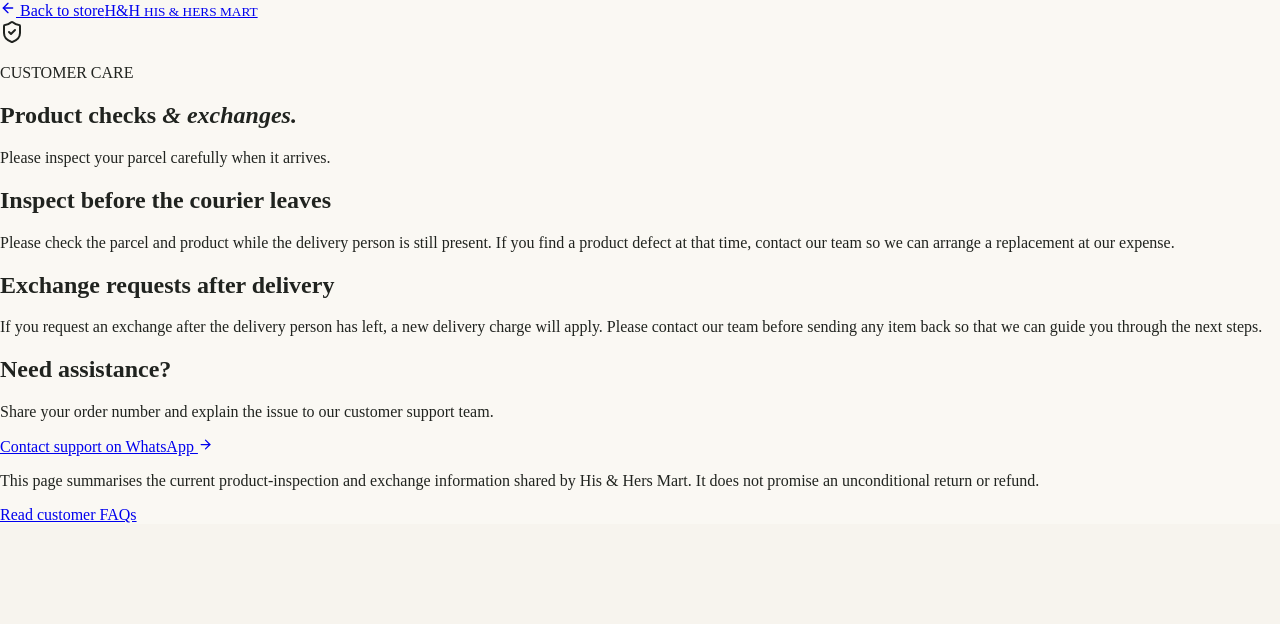
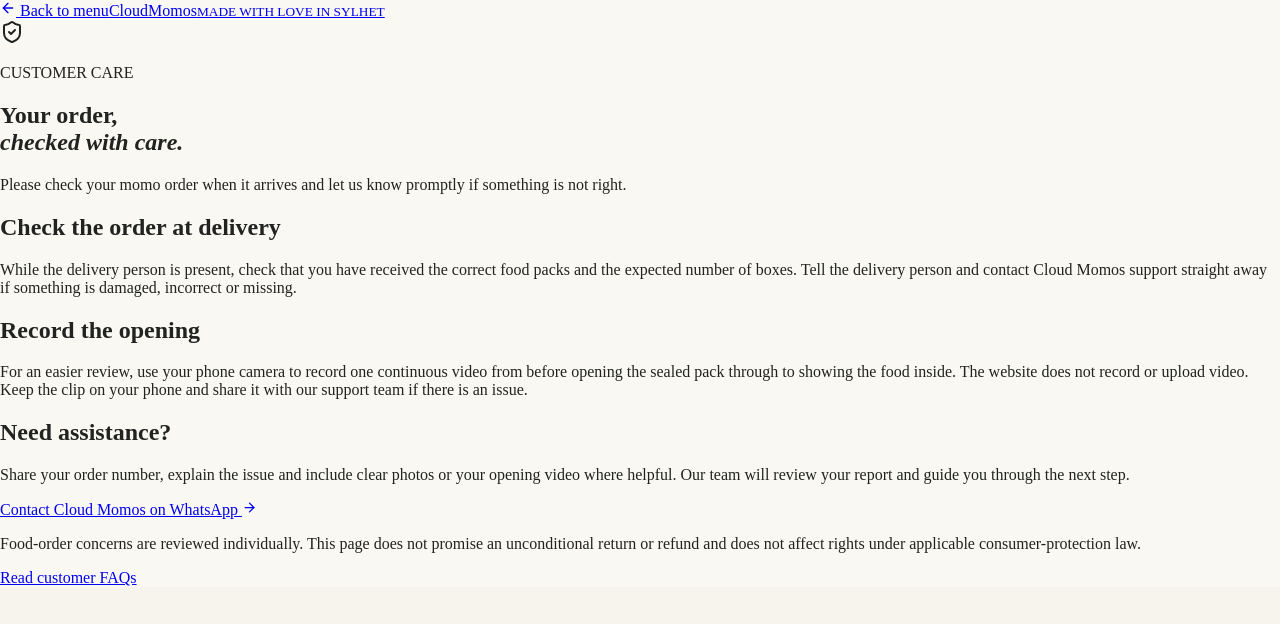
Before and after one commit to mahfzamart-beep/His-Her-Mart-2, a Next.js app: page /returns in a window 1280 px wide. Shown: the top 624 px of the page. Built offline with nearby package versions, Linux system fonts and the light colour scheme.

Commit message:
Rewrite app/returns/page.tsx for Cloud Momos food service

```diff
--- a/app/returns/page.tsx
+++ b/app/returns/page.tsx
@@ -3,37 +3,37 @@ import Link from "next/link";
 import { ArrowLeft, ArrowRight, ShieldCheck } from "lucide-react";
 
 export const metadata: Metadata = {
-  title: "Product checks & exchanges",
-  description: "How to inspect your His & Hers Mart parcel and report a product defect.",
-  alternates: { canonical: "https://his-and-her-mart.vercel.app/returns" },
+  title: "Order Care & Food Pack Checks",
+  description: "How to check a Cloud Momos order and contact the team about damaged, incorrect or missing items.",
+  alternates: { canonical: "https://cloudmomos.vercel.app/returns" },
 };
 
 export default function ReturnsPage() {
   return (
     <main className="policy-shell">
       <header className="policy-top">
-        <Link href="/" className="tracking-back"><ArrowLeft size={16}/> Back to store</Link>
-        <Link href="/" className="tracking-brand">H<span>&</span>H <small>HIS & HERS MART</small></Link>
+        <Link href="/" className="tracking-back"><ArrowLeft size={16}/> Back to menu</Link>
+        <Link href="/" className="tracking-brand">Cloud<span>Momos</span><small>MADE WITH LOVE IN SYLHET</small></Link>
       </header>
       <article className="policy-card">
         <div className="tracking-icon"><ShieldCheck size={24}/></div>
         <p className="eyebrow">CUSTOMER CARE</p>
-        <h1>Product checks <em>& exchanges.</em></h1>
-        <p className="policy-lead">Please inspect your parcel carefully when it arrives.</p>
+        <h1>Your order,<br/><em>checked with care.</em></h1>
+        <p className="policy-lead">Please check your momo order when it arrives and let us know promptly if something is not right.</p>
         <section className="policy-section">
-          <h2>Inspect before the courier leaves</h2>
-          <p>Please check the parcel and product while the delivery person is still present. If you find a product defect at that time, contact our team so we can arrange a replacement at our expense.</p>
+          <h2>Check the order at delivery</h2>
+          <p>While the delivery person is present, check that you have received the correct food packs and the expected number of boxes. Tell the delivery person and contact Cloud Momos support straight away if something is damaged, incorrect or missing.</p>
         </section>
         <section className="policy-section">
-          <h2>Exchange requests after delivery</h2>
-          <p>If you request an exchange after the delivery person has left, a new delivery charge will apply. Please contact our team before sending any item back so that we can guide you through the next steps.</p>
+          <h2>Record the opening</h2>
+          <p>For an easier review, use your phone camera to record one continuous video from before opening the sealed pack through to showing the food inside. The website does not record or upload video. Keep the clip on your phone and share it with our support team if there is an issue.</p>
         </section>
         <section className="policy-section">
           <h2>Need assistance?</h2>
-          <p>Share your order number and explain the issue to our customer support team.</p>
-          <a className="policy-link" href="https://wa.me/8801969419302" target="_blank" rel="noreferrer">Contact support on WhatsApp <ArrowRight size={15}/></a>
+          <p>Share your order number, explain the issue and include clear photos or your opening video where helpful. Our team will review your report and guide you through the next step.</p>
+          <a className="policy-link" href="https://wa.me/8801969419302" target="_blank" rel="noreferrer">Contact Cloud Momos on WhatsApp <ArrowRight size={15}/></a>
         </section>
-        <p className="policy-updated">This page summarises the current product-inspection and exchange information shared by His & Hers Mart. It does not promise an unconditional return or refund.</p>
+        <p className="policy-updated">Food-order concerns are reviewed individually. This page does not promise an unconditional return or refund and does not affect rights under applicable consumer-protection law.</p>
         <Link href="/faq" className="policy-secondary">Read customer FAQs</Link>
       </article>
     </main>
```
